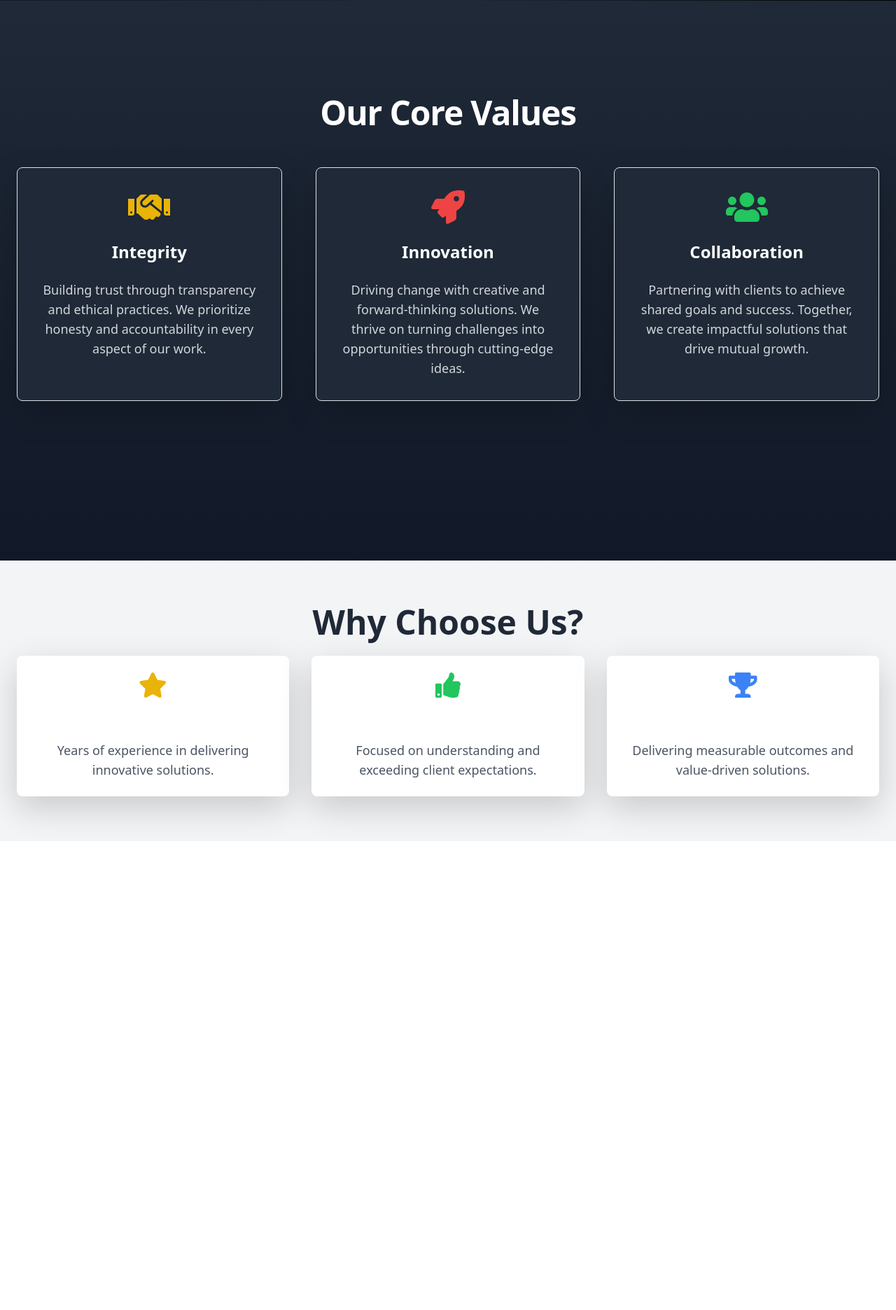
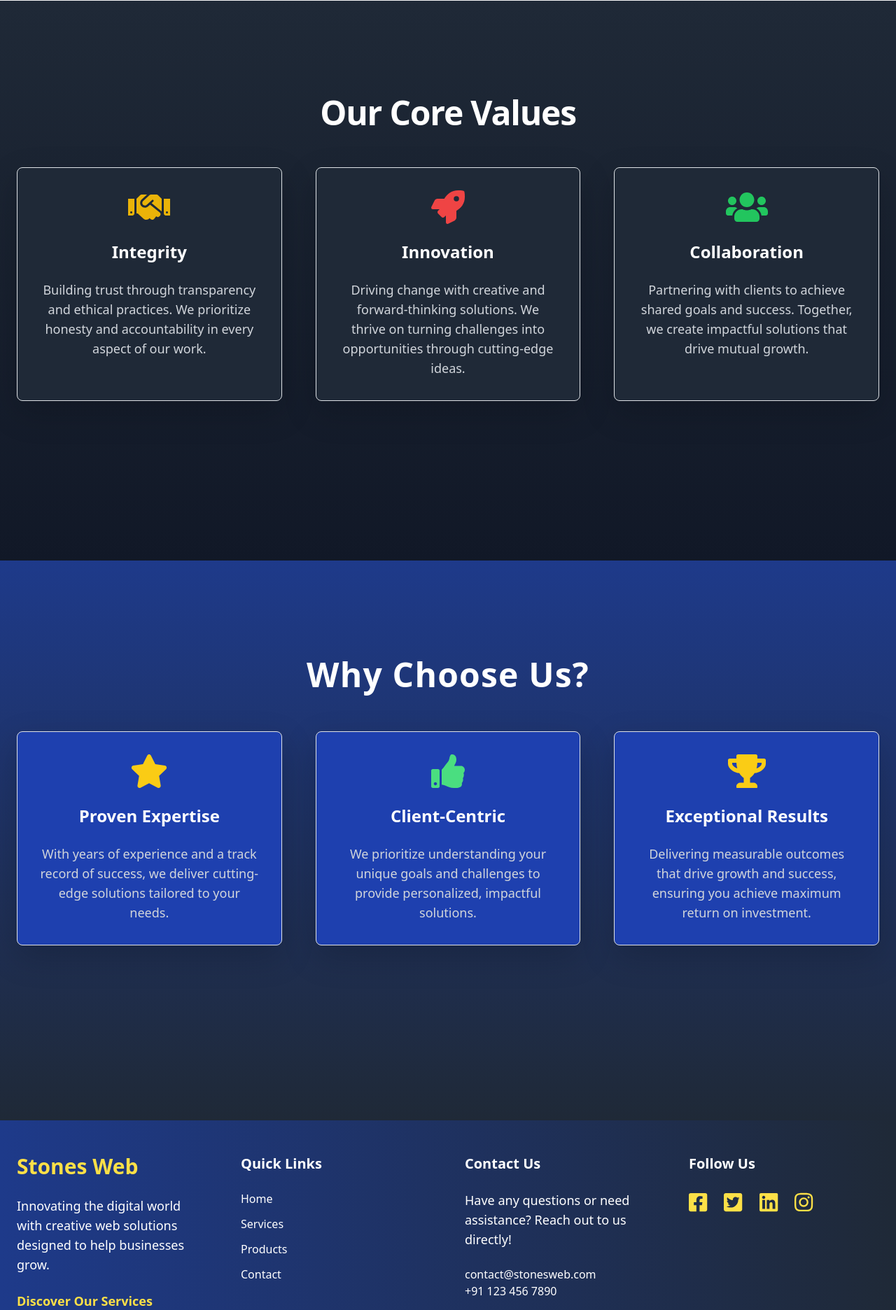
Before and after one commit to rohitshinde3903/Flask-Website, a Flask app: page /about in a window 1280 px wide. Shown: the part 3296-5168 px from the top of the page at 70% size. Before the commit the page ends 4496 px from the top, so only its background shows below. Run offline with Flask 3, Linux system fonts and the light colour scheme; some libraries are stand-ins or nearby versions.

Commit message:
modified about rohit

```diff
--- a/templates/about.html
+++ b/templates/about.html
@@ -265,13 +265,13 @@
 </section>
 
   <!-- Mission and Vision Section -->
-<section id="mission-vision" class="py-20 bg-gradient-to-r from-gray-900 via-gray-800 to-black text-white flex items-center justify-center min-h-screen">
+<section id="mission-vision" class="py-20 bg-gray-50 text-black flex items-center justify-center min-h-screen">
   <div class="container mx-auto px-6 text-center space-y-8">
     <h2 class="text-5xl font-extrabold tracking-tight leading-tight mb-6 text-shadow-md animate__animated animate__fadeIn animate__delay-1s">Our Mission & Vision</h2>
 
     <div class="lg:flex gap-12 justify-center">
       <!-- Mission -->
-      <div class="p-8 bg-gradient-to-l from-gray-600 via-gray-900 to-gray rounded-lg shadow-xl w-full max-w-md">
+      <div class="p-8 bg-gradient-to-l from-gray-600 via-gray-300 to-gray-600 rounded-lg shadow-xl w-full max-w-md">
         <h3 class="text-3xl font-bold mb-4">Our Mission</h3>
         <p class="text-xl opacity-90 mb-4">
           Our mission is to empower businesses by providing innovative, scalable, and high-quality digital solutions. We strive to help businesses navigate the challenges of the digital world, driving growth and success through technology and innovation.
@@ -282,7 +282,7 @@
       </div>
 
       <!-- Vision -->
-      <div class="p-8 bg-gradient-to-r from-gray-600 via-gray-900 to-gray rounded-lg shadow-xl w-full max-w-md mt-8 lg:mt-0">
+      <div class="p-8 bg-gradient-to-r from-gray-600 via-gray-300 to-gray-600 rounded-lg shadow-xl w-full max-w-md mt-8 lg:mt-0">
         <h3 class="text-3xl font-bold mb-4">Our Vision</h3>
         <p class="text-xl opacity-90 mb-4">
           Our vision is to be a global leader in digital transformation. We aim to create impactful and innovative solutions that revolutionize the way businesses operate and thrive in a rapidly evolving digital world.
@@ -347,34 +347,51 @@
 </section>
 
 
-  <!-- Why Choose Us Section -->
-  <section id="why-choose-us" class="py-16 bg-gray-100">
-    <div class="container mx-auto px-6 text-center">
-      <h2 class="text-5xl font-bold text-gray-800 mb-6">Why Choose Us?</h2>
-      <div class="grid grid-cols-1 md:grid-cols-3 gap-8">
-        <div class="p-6 bg-white rounded-lg shadow-lg">
-          <i class="fas fa-star text-yellow-500 text-4xl mb-4"></i>
-          <h3 class="text-xl font-semibold mb-2">Proven Expertise</h3>
-          <p class="text-lg text-gray-600">
-            Years of experience in delivering innovative solutions.
-          </p>
+<!-- Why Choose Us Section -->
+<section style="height: 100vh;" id="why-choose-us" class="py-20 bg-gradient-to-b from-blue-900 to-gray-800 text-white">
+  <div style="height: 100%; margin:50px;" class="container mx-auto px-6 text-center">
+    <h2 class="text-5xl font-extrabold mb-12 tracking-wide leading-snug">
+      Why Choose Us?
+    </h2>
+    <div class="grid grid-cols-1 sm:grid-cols-2 lg:grid-cols-3 gap-12">
+      <!-- Proven Expertise -->
+      <div class="p-8 bg-blue-800 border border-blue-700 rounded-lg shadow-lg transform transition duration-500 hover:scale-105 hover:shadow-xl">
+        <div class="flex justify-center mb-6">
+          <i class="fas fa-star text-yellow-400 text-5xl"></i>
         </div>
-        <div class="p-6 bg-white rounded-lg shadow-lg">
-          <i class="fas fa-thumbs-up text-green-500 text-4xl mb-4"></i>
-          <h3 class="text-xl font-semibold mb-2">Client-Centric</h3>
-          <p class="text-lg text-gray-600">
-            Focused on understanding and exceeding client expectations.
-          </p>
+        <h3 class="text-2xl font-semibold mb-4">Proven Expertise</h3>
+        <p class="text-lg text-gray-300">
+          With years of experience and a track record of success, we deliver cutting-edge solutions tailored to your needs.
+        </p>
+      </div>
+
+      <!-- Client-Centric -->
+      <div class="p-8 bg-blue-800 border border-blue-700 rounded-lg shadow-lg transform transition duration-500 hover:scale-105 hover:shadow-xl">
+        <div class="flex justify-center mb-6">
+          <i class="fas fa-thumbs-up text-green-400 text-5xl"></i>
         </div>
-        <div class="p-6 bg-white rounded-lg shadow-lg">
-          <i class="fas fa-trophy text-blue-500 text-4xl mb-4"></i>
-          <h3 class="text-xl font-semibold mb-2">Exceptional Results</h3>
-          <p class="text-lg text-gray-600">
-            Delivering measurable outcomes and value-driven solutions.
-          </p>
+        <h3 class="text-2xl font-semibold mb-4">Client-Centric</h3>
+        <p class="text-lg text-gray-300">
+          We prioritize understanding your unique goals and challenges to provide personalized, impactful solutions.
+        </p>
+      </div>
+
+      <!-- Exceptional Results -->
+      <div class="p-8 bg-blue-800 border border-blue-700 rounded-lg shadow-lg transform transition duration-500 hover:scale-105 hover:shadow-xl">
+        <div class="flex justify-center mb-6">
+          <i class="fas fa-trophy text-yellow-400 text-5xl"></i>
         </div>
+        <h3 class="text-2xl font-semibold mb-4">Exceptional Results</h3>
+        <p class="text-lg text-gray-300">
+          Delivering measurable outcomes that drive growth and success, ensuring you achieve maximum return on investment.
+        </p>
       </div>
     </div>
-  </section>
+  </div>
+</section>
+
+{% include 'footer.html' %}
+
+
 </body>
 </html>
```
